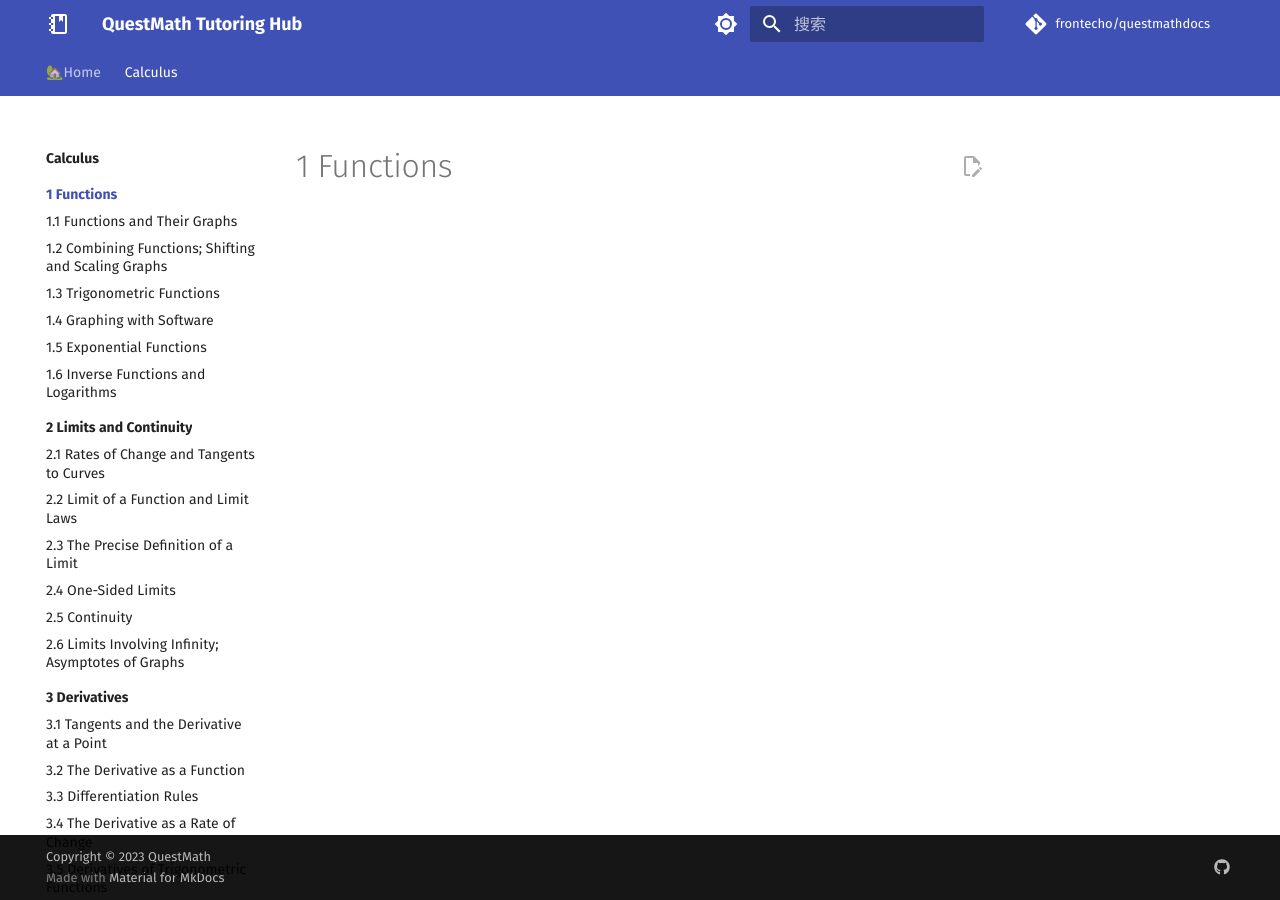
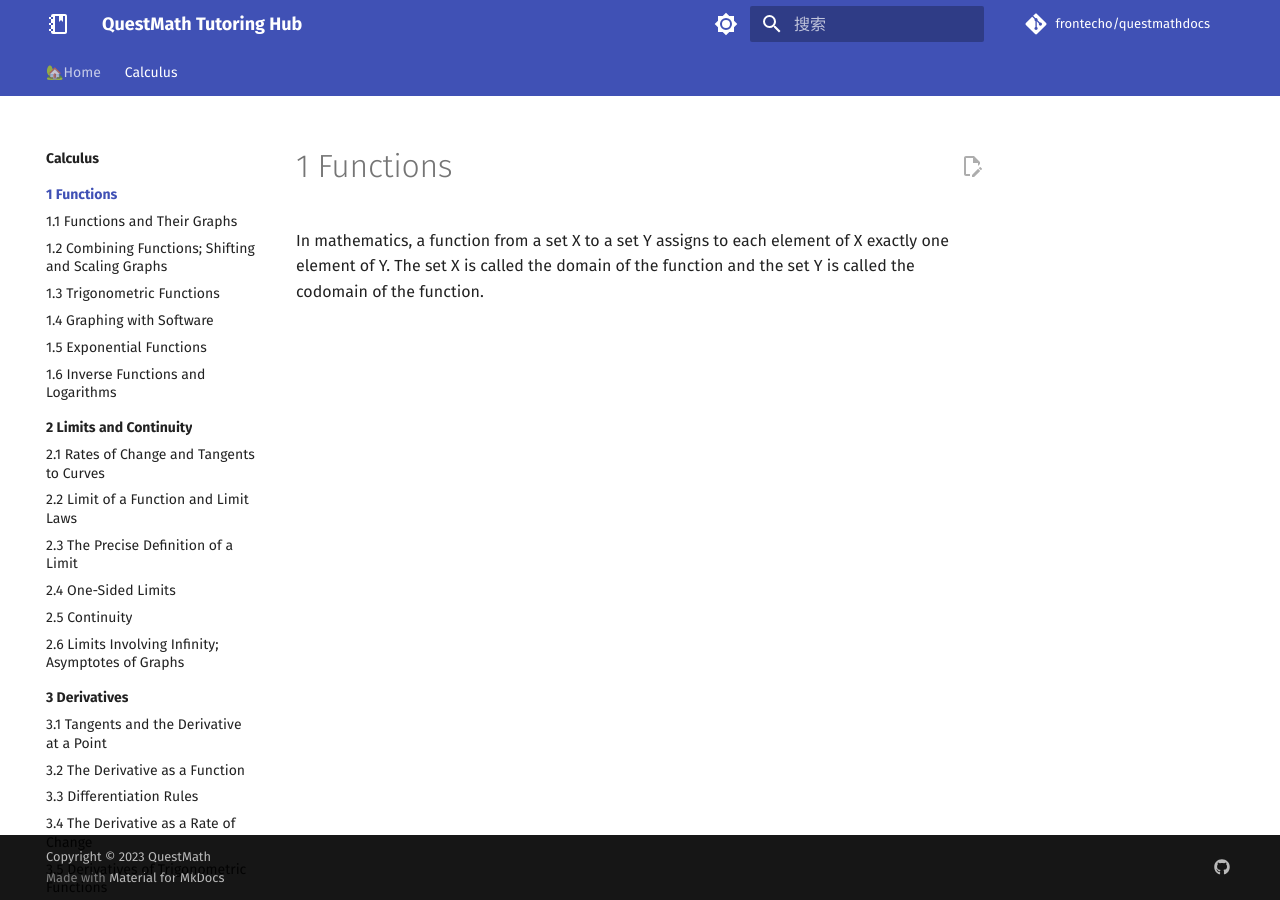
Before and after one commit to guaishushu234/questmathdocs, an MkDocs documentation site: the page built from docs/calculus/ch1/index.md, in a window 1280 px wide. Built offline with MkDocs 1.6.1 and Material for MkDocs 9.7.7, drawn with Linux system fonts in a browser that asks for light colours; comment, search, counter and statistics services are not loaded.

Commit message:
Update index.md

```diff
--- a/docs/calculus/ch1/index.md
+++ b/docs/calculus/ch1/index.md
@@ -1 +1,2 @@
 # 1 Functions
+In mathematics, a function from a set X to a set Y assigns to each element of X exactly one element of Y. The set X is called the domain of the function and the set Y is called the codomain of the function.
```
